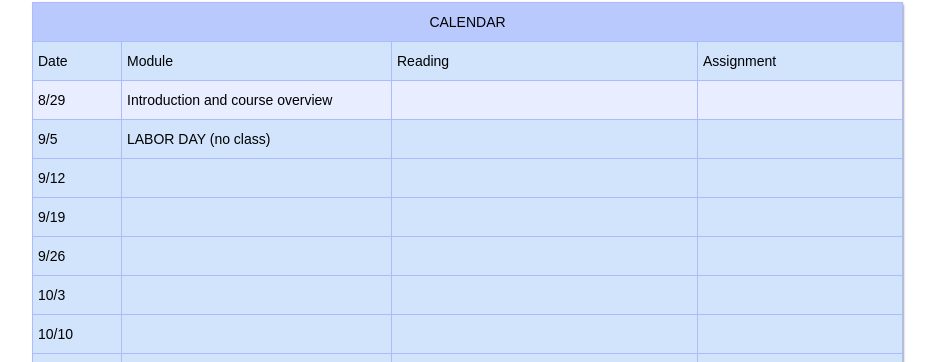
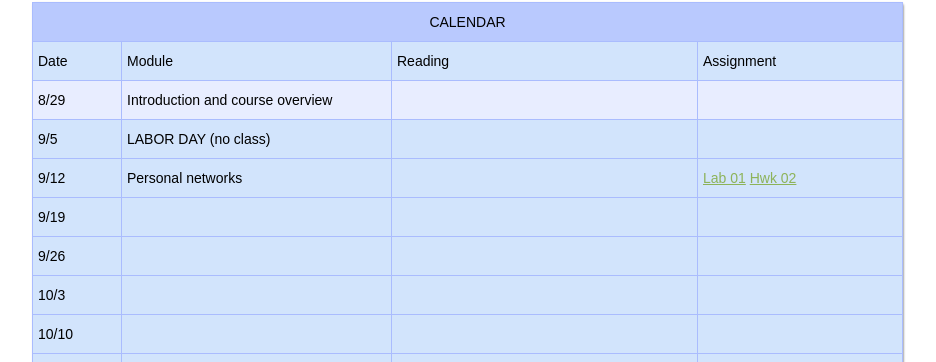
Before and after one commit to dfeehan/dfeehan.github.io, a Jekyll site: the page teaching/2016fa_ls88.html, which Jekyll copies as it is, in a window 1280 px wide. Shown: the part 1450-1812 px from the top of the page, without its empty margins (76-1012 px from the left). Built offline with Jekyll 4.4.1, drawn with Linux system fonts in a browser that asks for light colours.

Commit message:
linked to lab01 and hwk02

```diff
--- a/teaching/2016fa_ls88.html
+++ b/teaching/2016fa_ls88.html
@@ -560,10 +560,12 @@ LABOR DAY (no class)
 9/12
 </td>
 <td class="tg-dn63">
+Personal networks
 </td>
 <td class="tg-dn63">
 </td>
 <td class="tg-dn63">
+<a href="https://data8.berkeley.edu/hub/interact?repo=social-networks-connector&amp;path=lab01">Lab 01</a> <a href="https://docs.google.com/a/berkeley.edu/document/d/1lJ8p90YR5ekHtwrqVhao05I7IRydRLG3wvlUXUbBnW8/edit?usp=sharing">Hwk 02</a>
 </td>
 </tr>
 <!--
```
